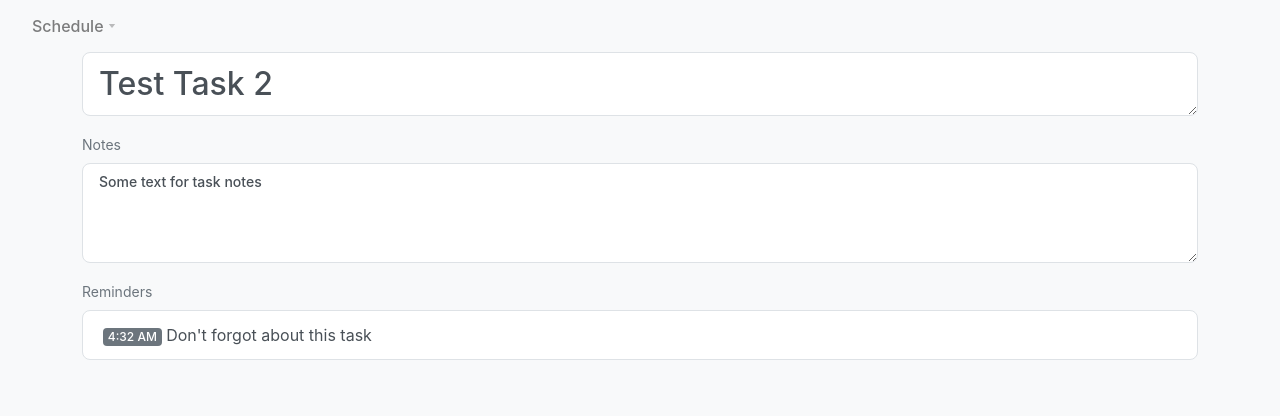
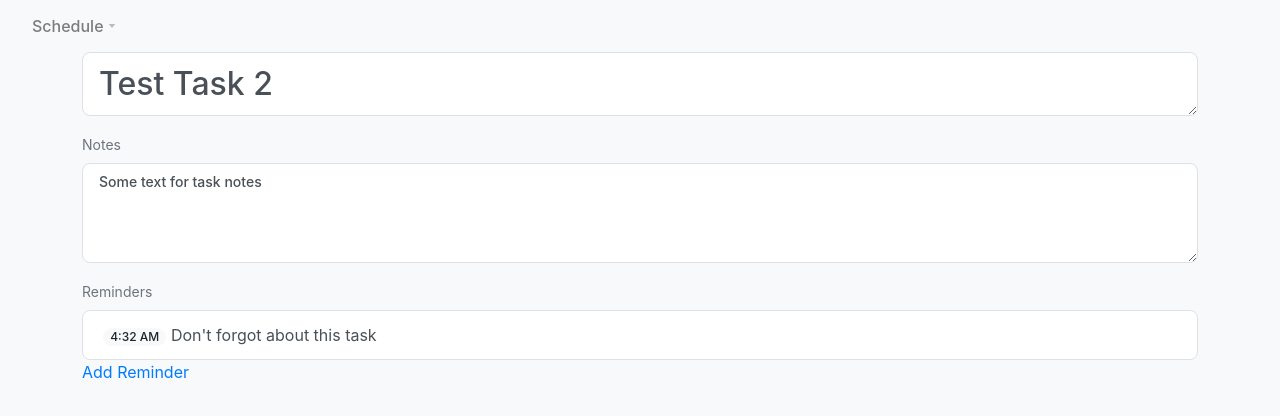
Before and after one commit to bizappkit/tasks, a React (Create React App) app: page /task/2 in a window 1280 px wide. Shown: the top 416 px of the page. Built offline with nearby package versions, Linux system fonts and the light colour scheme.

Commit message:
Added Add Reminder link

```diff
--- a/src/pages/TaskPage.tsx
+++ b/src/pages/TaskPage.tsx
@@ -1,5 +1,5 @@
 import React, { Dispatch } from 'react';
-import { Container } from 'react-bootstrap';
+import { Container, Button } from 'react-bootstrap';
 import TextareaAutosize from 'react-textarea-autosize';
 import { useParams } from 'react-router-dom';
 import { Task } from '../model/task';
@@ -48,20 +48,19 @@ function TaskPage() {
 					/>
 				</div>
 
-				{task && task.reminders && task.reminders.length > 0 &&
 				<div className="form-group">
 					<label>Reminders</label>
 					<ol className="list-group">
-							{task.reminders.map(reminder => (
+						{task && task.reminders && task.reminders.length > 0 && task.reminders.map(reminder => (
 							<a href="/" className="list-group-item list-group-item-action justify-content-between align-items-center">
-									<span className="badge badge-secondary">{toShortTimeStr(reminder.time)}</span>
+								<span className="badge badge-pill badge-light">{toShortTimeStr(reminder.time)}</span>
 								&nbsp;
 								<span>{reminder.notes || ""}</span>
 							</a>
 						))}
 					</ol>
+					<a href="/">Add Reminder</a>
 				</div>
-				}
 
 			</form>
 		</Container>
```
Lines whose indentation alone changed are shown as unchanged.
